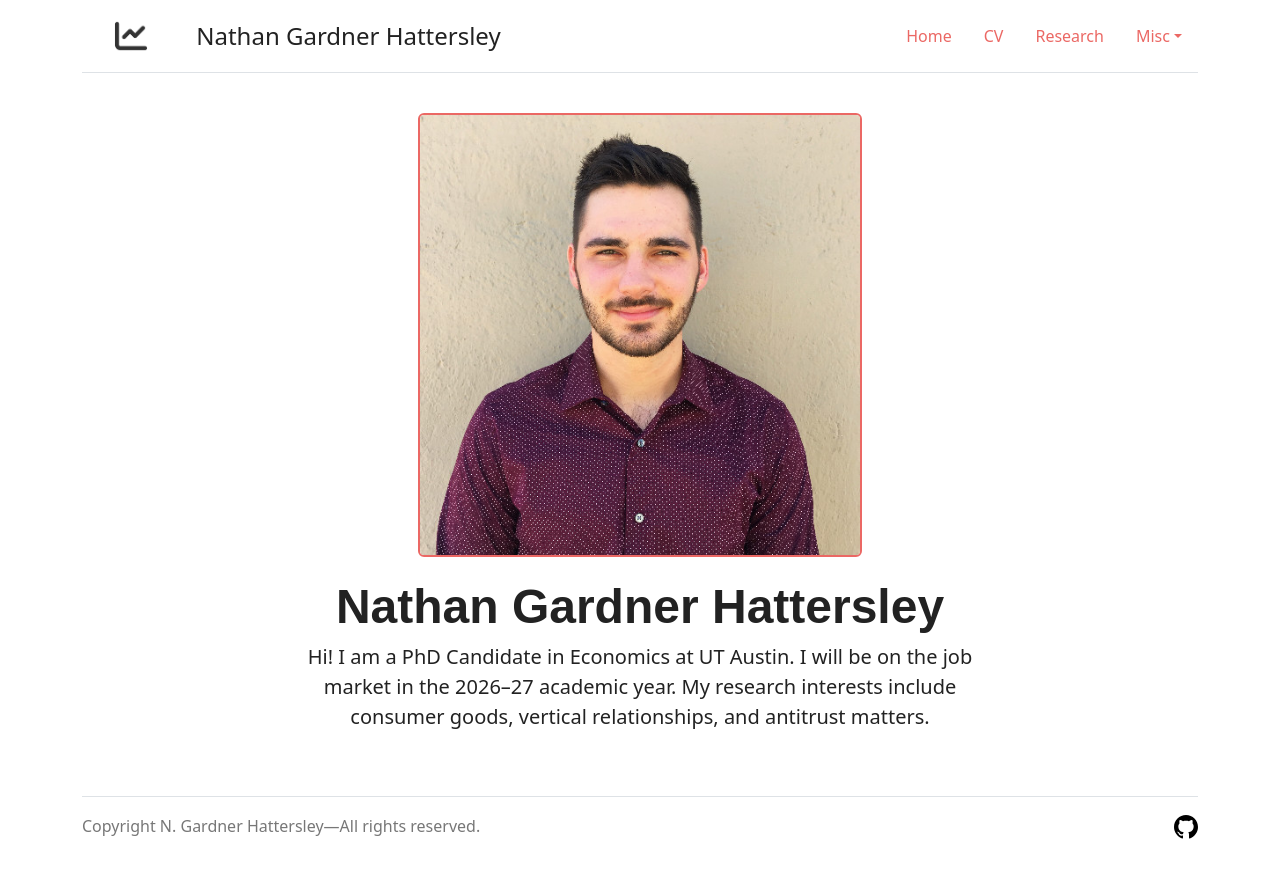
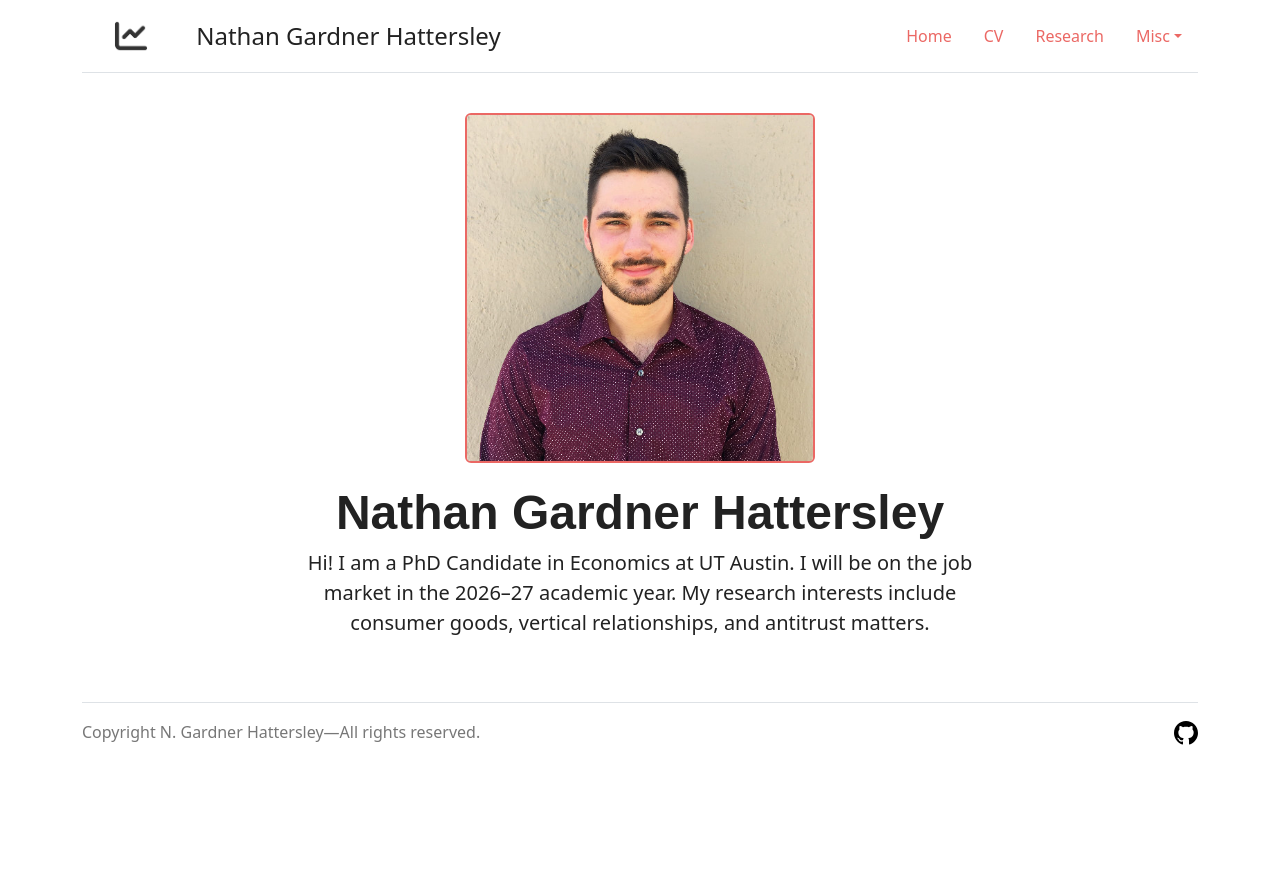
Before and after one commit to nateybear/nateybear.github.io, a Jekyll site: the page built from index.md, in a window 1280 px wide. Shown: the top 878 px of the page. Built offline with Jekyll 4.4.1, drawn with Linux system fonts in a browser that asks for light colours; nearby versions of some CDN libraries; some web fonts are replaced; our own code applies the rules of GitHub Pages for plain Markdown files.

Commit message:
smaller hero

```diff
--- a/index.md
+++ b/index.md
@@ -1,5 +1,5 @@
 <div class="px-4 py-3 text-center">
-    <img class="d-block mx-auto mb-4 rounded border border-2 border-primary" src="assets/images/about_photo.jpeg" alt="" width="50%" style="max-width:450px">
+    <img class="d-block mx-auto mb-4 rounded border border-2 border-primary" src="assets/images/about_photo.jpeg" alt="" width="50%" style="max-width:350px">
     <h1 class="display-5 fw-bold">Nathan Gardner Hattersley</h1>
     <div class="col-lg-9 mx-auto">
       <p class="lead mb-4">Hi! I am a PhD Candidate in Economics at UT Austin. I will be on the job market in the 2026–27 academic year. My research interests include consumer goods, vertical relationships, and antitrust matters.</p>
```
